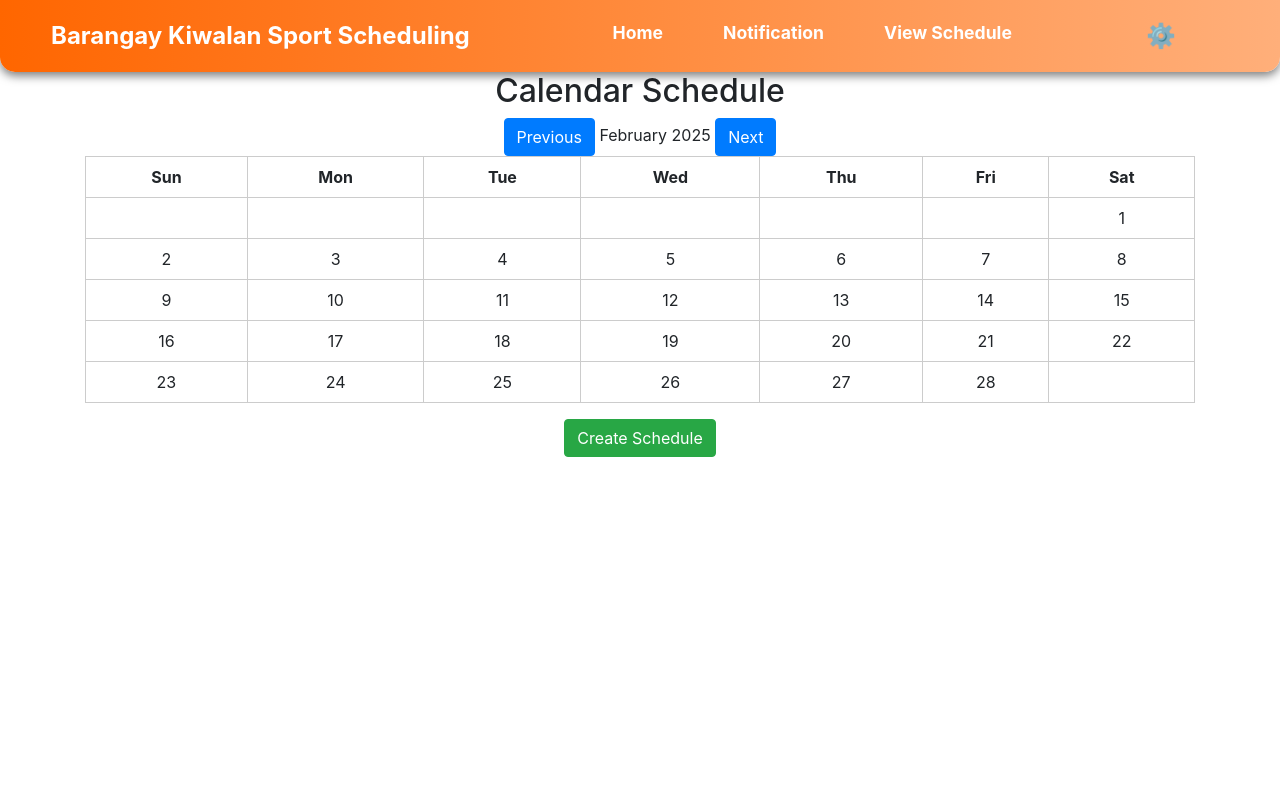
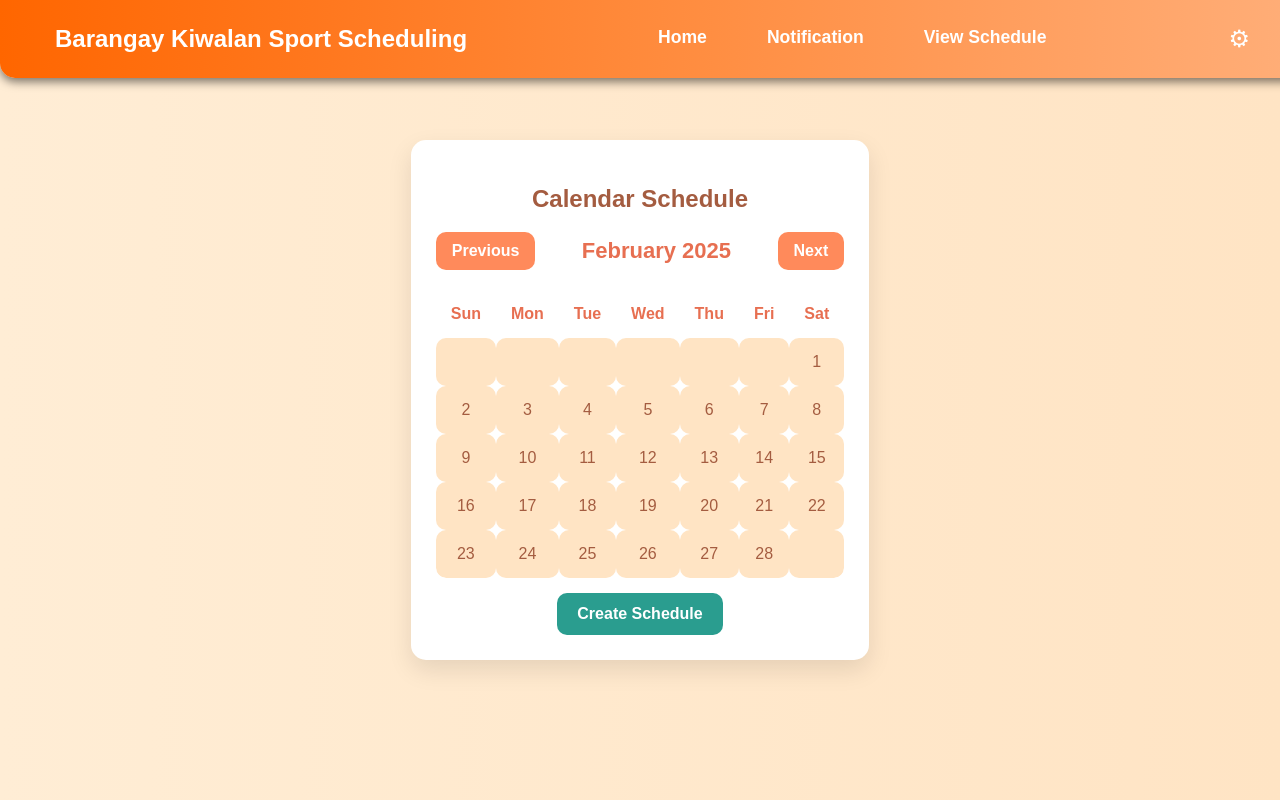
Before and after one commit to daniellamaravillas/IT1-Sport-Scheduling-System-in-Barangay-Kiwalan, a PHP site: page /calendar.php in a window 1280 px wide. Run offline with PHP 8.4, Linux system fonts and the light colour scheme; a user stored in the database is signed in; data comes from the database, SQL or seed files in the repository; data that the repository does not hold is empty; some libraries are stand-ins or nearby versions.

Commit message:
css rani sa calendar daii

```diff
--- a/htdocs/calendar.php
+++ b/htdocs/calendar.php
@@ -50,18 +50,146 @@ while ($row = $result->fetch_assoc()) {
     <meta charset="UTF-8">
     <meta name="viewport" content="width=device-width, initial-scale=1.0">
     <title>Calendar Schedule</title>
-    <!-- Added Bootstrap CSS -->
-    <link rel="stylesheet" href="https://stackpath.bootstrapcdn.com/bootstrap/4.3.1/css/bootstrap.min.css">
-    <link rel="stylesheet" href="calendar.css">
     <style>
-        table { border-collapse: collapse; width:100%; }
-        th, td { border: 1px solid #ccc; padding: 8px; text-align: center; }
-        .highlight {
-            background-color: yellow;
-            color: black;
-            border: 2px solid red;
-            padding: 4px;
-            border-radius: 4px;
+        /* General Styling */
+body {
+    font-family: 'Poppins', sans-serif;
+    background: linear-gradient(to right, #FFEDD5, #FFE4C4);
+    color: #A45C40;
+    margin: 0;
+    padding: 0;
+    display: flex;
+    justify-content: center;
+    align-items: center;
+    height: 100vh;
+}
+
+/* Calendar Container */
+.container {
+    background: white;
+    padding: 25px;
+    border-radius: 15px;
+    box-shadow: 0px 10px 25px rgba(0, 0, 0, 0.1);
+    max-width: 600px;
+    text-align: center;
+}
+
+/* Navigation */
+.navigation {
+    display: flex;
+    justify-content: space-between;
+    align-items: center;
+    margin-bottom: 20px;
+}
+
+.navigation a {
+    background-color: #FF8A5B;
+    color: white;
+    padding: 10px 16px;
+    border-radius: 10px;
+    text-decoration: none;
+    font-weight: bold;
+    transition: 0.3s;
+}
+
+.navigation a:hover {
+    background-color: #E76F51;
+    box-shadow: 0px 4px 10px rgba(231, 111, 81, 0.5);
+}
+
+/* Current Month & Year */
+#currentMonthYear {
+    font-size: 22px;
+    font-weight: bold;
+    color: #E76F51;
+}
+
+/* Calendar Table */
+table {
+    width: 100%;
+    border-collapse: collapse;
+    background: white;
+    border-radius: 10px;
+    overflow: hidden;
+}
+
+th, td {
+    text-align: center;
+    padding: 15px;
+    font-size: 16px;
+    transition: 0.3s;
+}
+
+/* Header Row */
+th {
+    color: #E76F51;
+    font-weight: bold;
+}
+
+/* Calendar Cells */
+td {
+    cursor: pointer;
+    background: #FFE4C4;
+    border-radius: 10px;
+    transition: 0.3s;
+    position: relative;
+}
+
+/* Hover Effect */
+td:hover {
+    background: #E9C46A;
+    transform: scale(1.1);
+}
+
+/* Selected Date */
+td.selected {
+    background-color: #E76F51;
+    color: white;
+    font-weight: bold;
+    box-shadow: 0px 4px 10px rgba(231, 111, 81, 0.5);
+}
+
+/* Booking Badges */
+.badge-danger {
+    background-color: #D62828;
+    color: white;
+    border-radius: 8px;
+    padding: 4px 8px;
+    font-size: 12px;
+    position: absolute;
+    bottom: 5px;
+    right: 5px;
+}
+
+.badge-secondary {
+    background-color: #6C757D;
+    color: white;
+    border-radius: 8px;
+    padding: 4px 8px;
+    font-size: 12px;
+    position: absolute;
+    bottom: 5px;
+    left: 5px;
+}
+
+/* Create Schedule Button */
+.btn-success {
+    background-color: #2A9D8F;
+    color: white;
+    padding: 12px 20px;
+    border-radius: 10px;
+    text-decoration: none;
+    font-weight: bold;
+    transition: 0.3s;
+    display: inline-block;
+    margin-top: 15px;
+}
+
+.btn-success:hover {
+    background-color: #21867A;
+    box-shadow: 0px 4px 10px rgba(42, 157, 143, 0.5);
+}
+
         }
     </style>
     <!-- Added Bootstrap JS and jQuery -->
```
Also changed, not shown: htdocs/pending.php (deleted).
